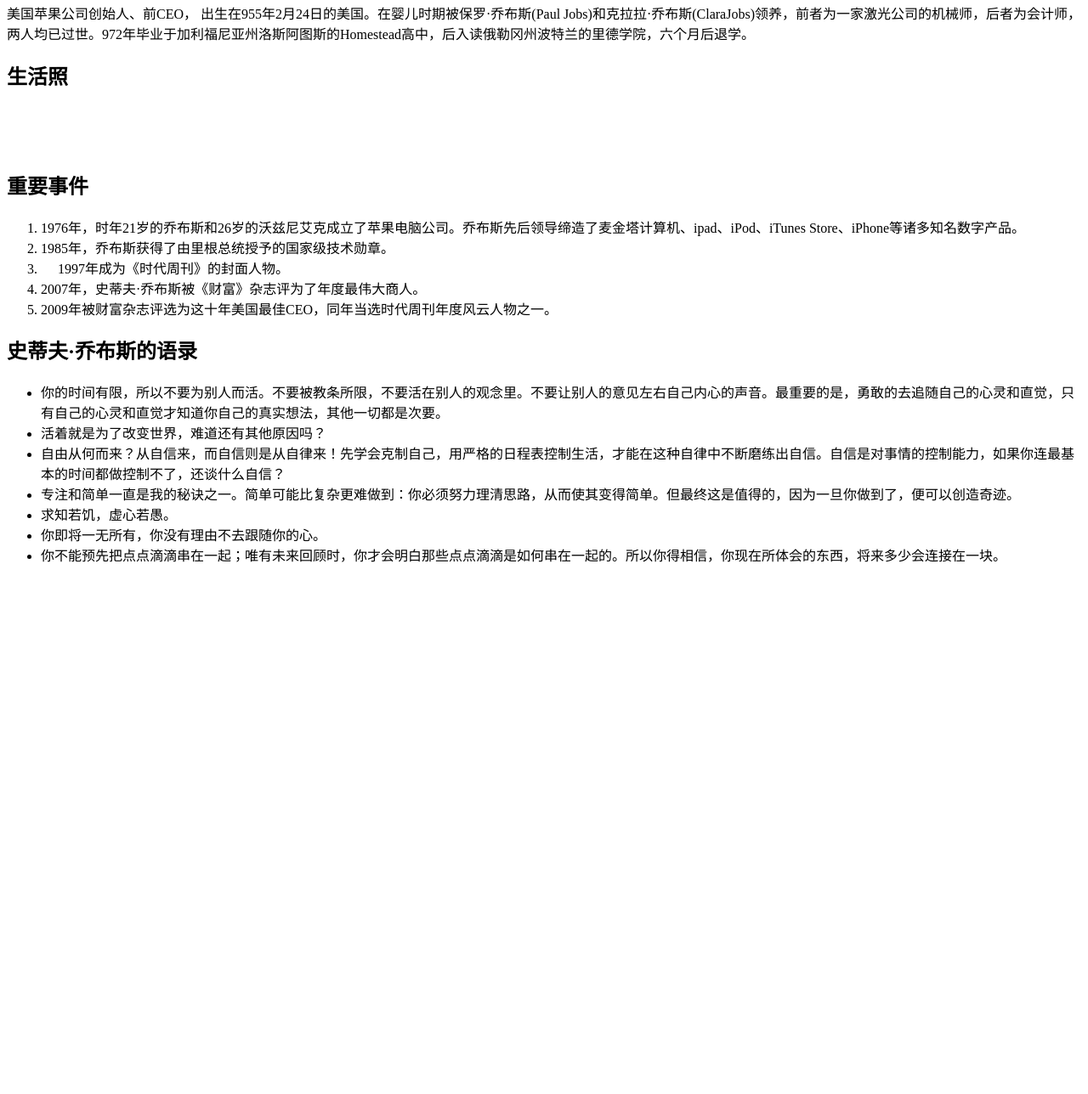
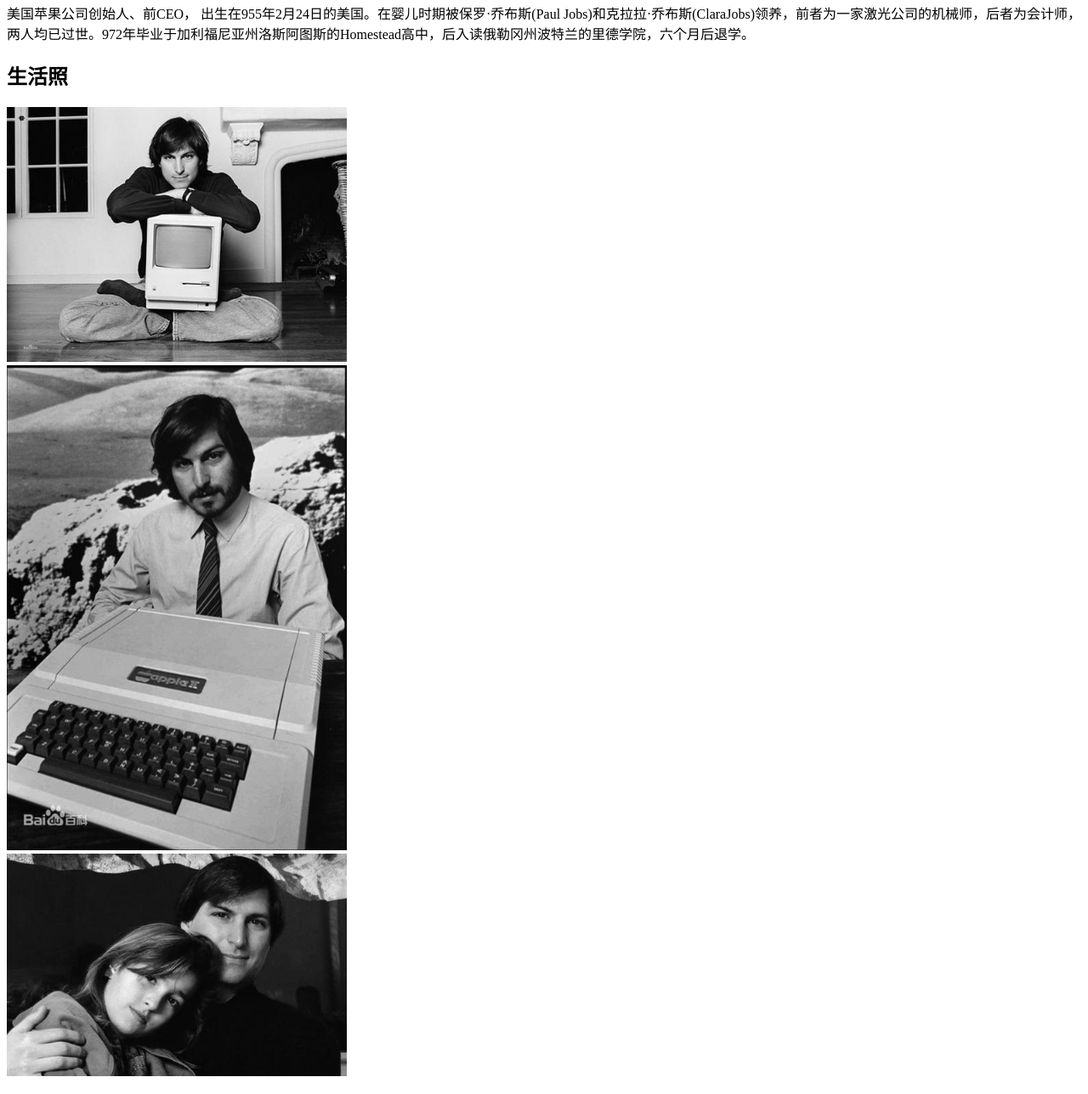
Before and after one commit to Shao-FrontDev/html-demo-steve, a plain HTML site: page index.html in a window 1280 px wide. Shown: the part 198-1486 px from the top of the page at 85% size. Before the commit the page ends 879 px from the top, so only its background shows below. Drawn offline with Linux system fonts and the light colour scheme; the site is published under a folder, as on GitHub Pages, so addresses that start at the root find nothing.

Commit message:
更新了照片的路径

```diff
--- a/index.html
+++ b/index.html
@@ -32,18 +32,18 @@
     <section>
       <h2 id="photos">生活照</h2>
       <div>
-        <a href="/image/1.jpg" target="_black">
-          <img src="/image/1.jpg" alt="" width="400" />
+        <a href="image/1.jpg" target="_black">
+          <img src="image/1.jpg" alt="" width="400" />
         </a>
       </div>
       <div>
-        <a href="/image/2.jpg" target="_black">
-          <img src="/image/2.jpg" alt="" width="400" />
+        <a href="image/2.jpg" target="_black">
+          <img src="image/2.jpg" alt="" width="400" />
         </a>
       </div>
       <div>
-        <a href="/image/3.jpg" target="_black">
-          <img src="/image/3.jpg" alt="" width="400" />
+        <a href="image/3.jpg" target="_black">
+          <img src="image/3.jpg" alt="" width="400" />
         </a>
       </div>
     </section>
```
